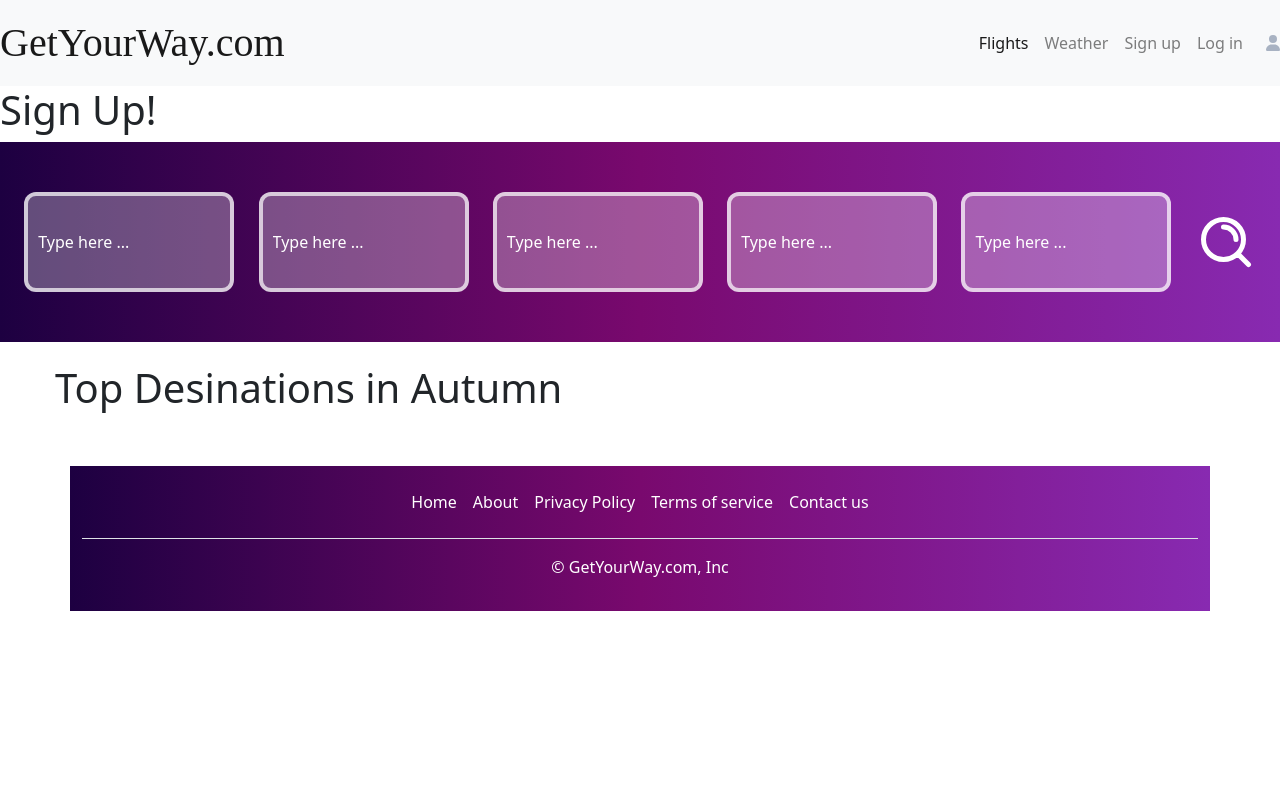
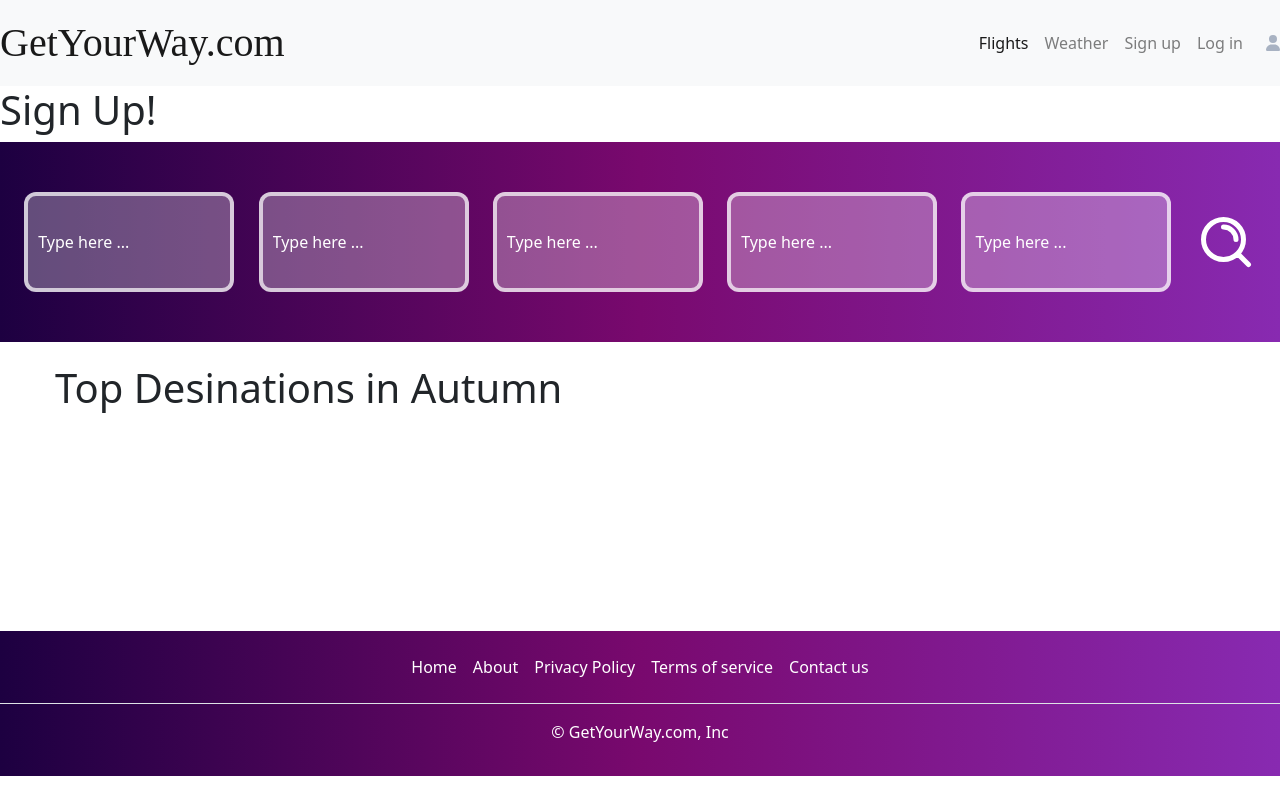
Before and after one commit to eclonghurst/SkyTwoFlyFront, a React (Create React App) app: page /SignUp in a window 1280 px wide. Built offline with nearby package versions, Linux system fonts and the light colour scheme.

Commit message:
made the footer stick to the bottom but there could be a better way? I have made notes in css file for footer

```diff
--- a/src/Components/Footer.jsx
+++ b/src/Components/Footer.jsx
@@ -6,7 +6,7 @@ function Footer(){
     return(
 
             <div className="container">
-  <footer className="py-3 my-4">
+  <footer className="fixed-bottom py-3 my-4">
     <ul className="nav justify-content-center border-bottom pb-3 mb-3">
       <li className="nav-item"><a href="home" className="nav-link px-2 white-footer-text">Home</a></li>
       <li className="nav-item"><a href="#" className="nav-link px-2 white-footer-text">About</a></li>
--- a/src/Components/FooterCSS.css
+++ b/src/Components/FooterCSS.css
@@ -1,6 +1,8 @@
 
+/* Before changing this ccs style class to .fixed-bottom, it was .container*/
+/* using .fixed-bottom here allowed the background colour whereas .container didn't work once 'fixed-bottom' was added to the footer className*/
 
-.container{background: rgb(29,0,65);
+.fixed-bottom{background: rgb(29,0,65);
     background: linear-gradient(90deg, rgba(29,0,65,1) 0%, rgba(121,9,110,1) 50%, rgba(136,42,177,1) 100%);}
 
 
```
